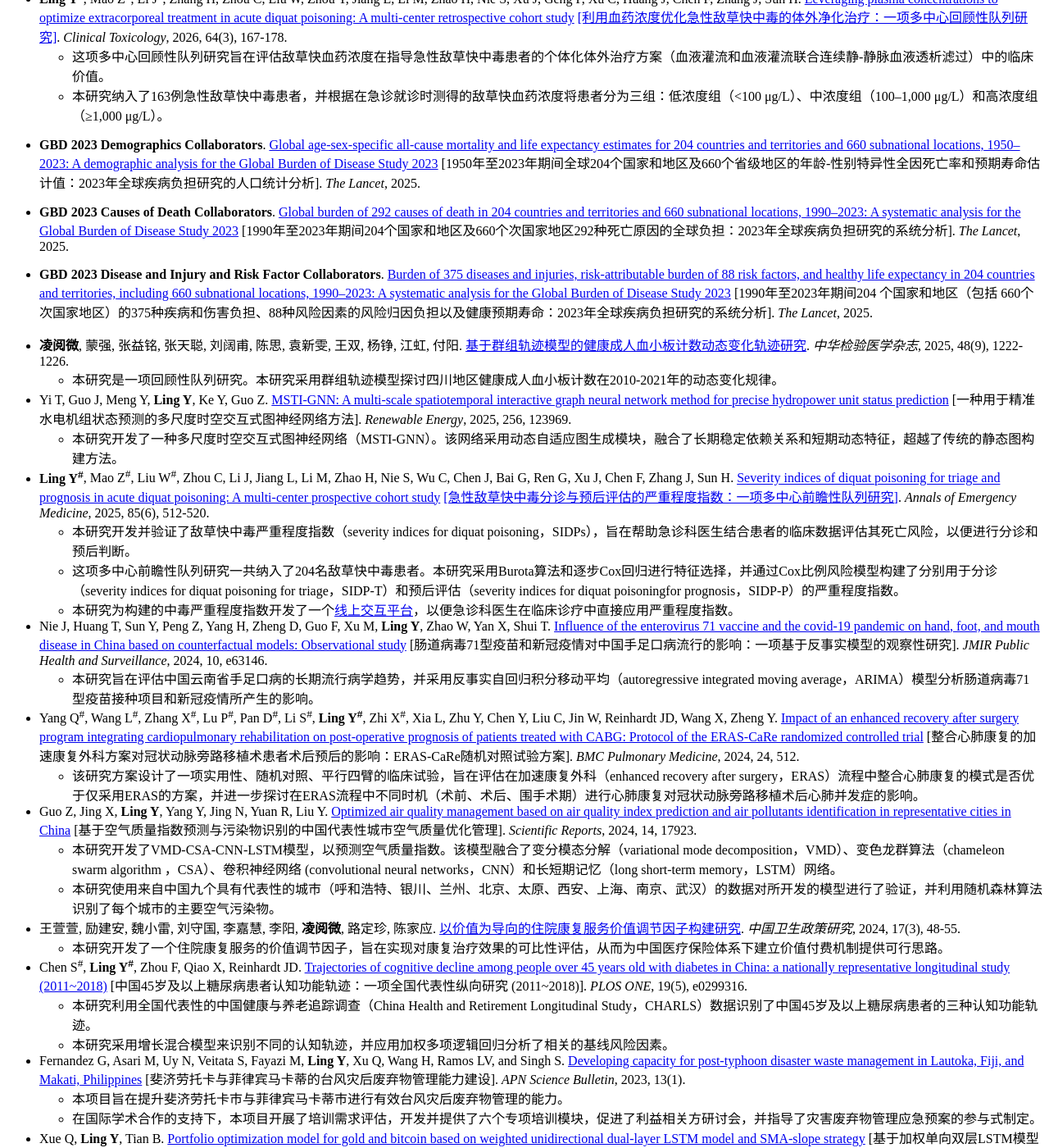
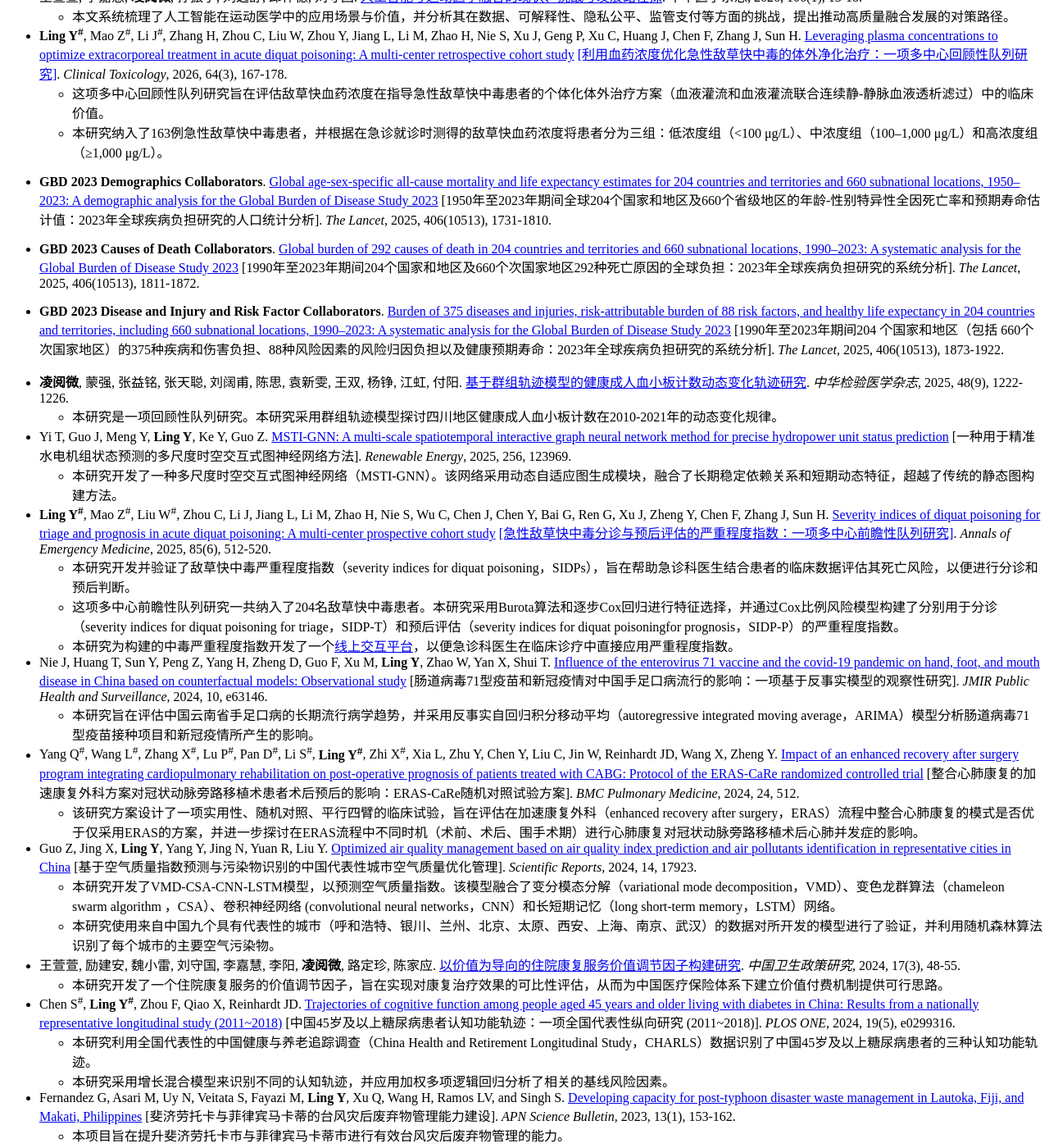
Before and after one commit to lingyuewei/lingyuewei.github.io, a Jekyll site: the page built from _pages/includes/pub.md, in a window 1280 px wide and 1400 px high, scrolled down 1223 px. Shown: the whole window at 82% size. Built offline with Jekyll 4.4.1, drawn with Linux system fonts in a browser that asks for light colours; our own code applies the rules of GitHub Pages for plain Markdown files; some of the changed text lies outside the part shown.

Commit message:
Update pub.md

```diff
--- a/_pages/includes/pub.md
+++ b/_pages/includes/pub.md
@@ -1,27 +1,29 @@
 # 📚出版物
+
+- **Ling Y<sup>#,*</sup>**, Shahmoon E<sup>#<sup>, Brandeau ML, Yamin D. [Missing data imputation for wearable time series](https://doi.org/10.1038/s41598-026-71659-z) [可穿戴设备时间序列数据的缺失值插补]. *Scientific Reports*, 2026.
 
 - Jing X, **Ling Y**, Jing R, Guo F, Yin F, Huang D, Zhang L, Yan X, Shui T. [Non-linear effects and lag patterns of eco-environmental factors on scrub typhus: A spatiotemporal analysis in Yunnan, China, 2015–2022](https://doi.org/10.1186/s13071-026-07547-2) [生态环境因素对恙虫病的非线性效应及滞后模式：基于中国云南省2015—2022年的时空分析]. *Parasites & Vectors*, 2026.
 
 - Guo Z, Jing X, Yi T, **Ling Y**, Li Q, Ma J. [A CEEMDAN-Transformer-BiLSTM framework for multi-scale urban water demand forecasting](https://doi.org/10.3390/su18126057) [一种用于多尺度城市用水需求预测的CEEMDAN-Transformer-BiLSTM框架]. *Sustainability*, 2026, 18(12), 6057.
 
-- He M, Liu K, Balakrishnan N, **Ling Y**. [Likelihood inference for semiparametric mixture cure generalized-Gamma frailty model](https://doi.org/10.1080/03610918.2026.2651419) [半参数混合治愈广义Gamma脆弱性模型的似然推断]. *Communications in Statistics - Simulation and Computation*, 2026, 1–16.
+- He M, Liu K, Balakrishnan N, **Ling Y**. [Likelihood inference for semiparametric mixture cure generalized-gamma frailty model](https://doi.org/10.1080/03610918.2026.2651419) [半参数混合治愈广义Gamma脆弱性模型的似然推断]. *Communications in Statistics - Simulation and Computation*, 2026, 1–16.
   - 本文提出了一种半参数混合治愈比例风险脆弱性模型，用于处理部分个体可能被治愈，同时又存在未观测异质性或组内相关性的生存数据。
 
 - Qiu J, Zheng H, Gu J, Wu L, Gong Z, **Ling Y**, Ran J, He M, Sun H. [Associations of urban heat island and its metabolomic profiles with all-cause and cause-specific mortality in middle-aged and older adults](https://doi.org/10.1016/j.ecoenv.2026.120062) [城市热岛及其代谢组学特征与中老年人全因死亡率和特定原因死亡率的关联性]. *Ecotoxicology and Environmental Safety*, 2026, 314, 120062.
   - 这项前瞻性队列研究旨在调查城市热岛暴露与城市居民死亡结果之间的关联，并确定介导这些关系的代谢途径。
 
-- 王萱萱, 李嘉慧, **凌阅微**, 孙振宇, 刘逸舒, 邱怀德. [人工智能与运动医学融合的现状、挑战与发展路径探](https://rs.yiigle.com/cmaid/1651566). 中华医学杂志, 2026, 106(1), 13-18.
+- 王萱萱, 李嘉慧, **凌阅微**, 孙振宇, 刘逸舒, 邱怀德, 刘守国. [人工智能与运动医学融合的现状、挑战与发展路径探](https://rs.yiigle.com/cmaid/1651566). 中华医学杂志, 2026, 106(1), 13-18.
   - 本文系统梳理了人工智能在运动医学中的应用场景与价值，并分析其在数据、可解释性、隐私公平、监管支付等方面的挑战，提出推动高质量融合发展的对策路径。
 
 - **Ling Y<sup>#</sup>**, Mao Z<sup>#</sup>, Li J<sup>#</sup>, Zhang H, Zhou C, Liu W, Zhou Y, Jiang L, Li M, Zhao H, Nie S, Xu J, Geng P, Xu C, Huang J, Chen F, Zhang J, Sun H. [Leveraging plasma concentrations to optimize extracorporeal treatment in acute diquat poisoning: A multi-center retrospective cohort study](https://doi.org/10.1080/15563650.2025.2591798) [[利用血药浓度优化急性敌草快中毒的体外净化治疗：一项多中心回顾性队列研究]](https://mp.weixin.qq.com/s/gS66yYFcwIj_nkaUdg428g). *Clinical Toxicology*, 2026, 64(3), 167-178.
   - 这项多中心回顾性队列研究旨在评估敌草快血药浓度在指导急性敌草快中毒患者的个体化体外治疗方案（血液灌流和血液灌流联合连续静-静脉血液透析滤过）中的临床价值。
   - 本研究纳入了163例急性敌草快中毒患者，并根据在急诊就诊时测得的敌草快血药浓度将患者分为三组：低浓度组（<100 μg/L）、中浓度组（100–1,000 μg/L）和高浓度组（≥1,000 μg/L）。
 
--	**GBD 2023 Demographics Collaborators**. [Global age-sex-specific all-cause mortality and life expectancy estimates for 204 countries and territories and 660 subnational locations, 1950–2023: A demographic analysis for the Global Burden of Disease Study 2023](https://www.thelancet.com/journals/lancet/article/PIIS0140-6736(25)01330-3/fulltext) [1950年至2023年期间全球204个国家和地区及660个省级地区的年龄-性别特异性全因死亡率和预期寿命估计值：2023年全球疾病负担研究的人口统计分析]. *The Lancet*, 2025.
+-	**GBD 2023 Demographics Collaborators**. [Global age-sex-specific all-cause mortality and life expectancy estimates for 204 countries and territories and 660 subnational locations, 1950–2023: A demographic analysis for the Global Burden of Disease Study 2023](https://www.thelancet.com/journals/lancet/article/PIIS0140-6736(25)01330-3/fulltext) [1950年至2023年期间全球204个国家和地区及660个省级地区的年龄-性别特异性全因死亡率和预期寿命估计值：2023年全球疾病负担研究的人口统计分析]. *The Lancet*, 2025, 406(10513), 1731-1810.
 
--	**GBD 2023 Causes of Death Collaborators**. [Global burden of 292 causes of death in 204 countries and territories and 660 subnational locations, 1990–2023: A systematic analysis for the Global Burden of Disease Study 2023](https://www.thelancet.com/journals/lancet/article/PIIS0140-6736(25)01917-8/fulltext) [1990年至2023年期间204个国家和地区及660个次国家地区292种死亡原因的全球负担：2023年全球疾病负担研究的系统分析]. *The Lancet*, 2025.
+-	**GBD 2023 Causes of Death Collaborators**. [Global burden of 292 causes of death in 204 countries and territories and 660 subnational locations, 1990–2023: A systematic analysis for the Global Burden of Disease Study 2023](https://www.thelancet.com/journals/lancet/article/PIIS0140-6736(25)01917-8/fulltext) [1990年至2023年期间204个国家和地区及660个次国家地区292种死亡原因的全球负担：2023年全球疾病负担研究的系统分析]. *The Lancet*, 2025, 406(10513), 1811-1872.
 
--	**GBD 2023 Disease and Injury and Risk Factor Collaborators**. [Burden of 375 diseases and injuries, risk-attributable burden of 88 risk factors, and healthy life expectancy in 204 countries and territories, including 660 subnational locations, 1990–2023: A systematic analysis for the Global Burden of Disease Study 2023](https://www.thelancet.com/journals/lancet/article/PIIS0140-6736(25)01637-X/fulltext) [1990年至2023年期间204 个国家和地区（包括 660个次国家地区）的375种疾病和伤害负担、88种风险因素的风险归因负担以及健康预期寿命：2023年全球疾病负担研究的系统分析]. *The Lancet*, 2025.
+-	**GBD 2023 Disease and Injury and Risk Factor Collaborators**. [Burden of 375 diseases and injuries, risk-attributable burden of 88 risk factors, and healthy life expectancy in 204 countries and territories, including 660 subnational locations, 1990–2023: A systematic analysis for the Global Burden of Disease Study 2023](https://www.thelancet.com/journals/lancet/article/PIIS0140-6736(25)01637-X/fulltext) [1990年至2023年期间204 个国家和地区（包括 660个次国家地区）的375种疾病和伤害负担、88种风险因素的风险归因负担以及健康预期寿命：2023年全球疾病负担研究的系统分析]. *The Lancet*, 2025, 406(10513), 1873-1922.
 
 - **凌阅微**, 蒙强, 张益铭, 张天聪, 刘阔甫, 陈思, 袁新雯, 王双, 杨铮, 江虹, 付阳. [基于群组轨迹模型的健康成人血小板计数动态变化轨迹研究](https://d.wanfangdata.com.cn/periodical/zhyxjy202509016). *中华检验医学杂志*, 2025, 48(9), 1222-1226.
   - 本研究是一项回顾性队列研究。本研究采用群组轨迹模型探讨四川地区健康成人血小板计数在2010-2021年的动态变化规律。
@@ -29,7 +31,7 @@
 - Yi T, Guo J, Meng Y, **Ling Y**, Ke Y, Guo Z. [MSTI-GNN: A multi-scale spatiotemporal interactive graph neural network method for precise hydropower unit status prediction](https://doi.org/10.1016/j.renene.2025.123969) [一种用于精准水电机组状态预测的多尺度时空交互式图神经网络方法]. *Renewable Energy*, 2025, 256, 123969.
   - 本研究开发了一种多尺度时空交互式图神经网络（MSTI-GNN）。该网络采用动态自适应图生成模块，融合了长期稳定依赖关系和短期动态特征，超越了传统的静态图构建方法。
 
-- **Ling Y<sup>#</sup>**, Mao Z<sup>#</sup>, Liu W<sup>#</sup>, Zhou C, Li J, Jiang L, Li M, Zhao H, Nie S, Wu C, Chen J, Bai G, Ren G, Xu J, Chen F, Zhang J, Sun H. [Severity indices of diquat poisoning for triage and prognosis in acute diquat poisoning: A multi-center prospective cohort study](https://doi.org/10.1016/j.annemergmed.2025.02.022) [[急性敌草快中毒分诊与预后评估的严重程度指数：一项多中心前瞻性队列研究]](https://mp.weixin.qq.com/s/MCAnXHPvmi6ER1acYU7GFA). *Annals of Emergency Medicine*, 2025, 85(6), 512-520.
+- **Ling Y<sup>#</sup>**, Mao Z<sup>#</sup>, Liu W<sup>#</sup>, Zhou C, Li J, Jiang L, Li M, Zhao H, Nie S, Wu C, Chen J, Chen Y, Bai G, Ren G, Xu J, Zheng Y, Chen F, Zhang J, Sun H. [Severity indices of diquat poisoning for triage and prognosis in acute diquat poisoning: A multi-center prospective cohort study](https://doi.org/10.1016/j.annemergmed.2025.02.022) [[急性敌草快中毒分诊与预后评估的严重程度指数：一项多中心前瞻性队列研究]](https://mp.weixin.qq.com/s/MCAnXHPvmi6ER1acYU7GFA). *Annals of Emergency Medicine*, 2025, 85(6), 512-520.
   - 本研究开发并验证了敌草快中毒严重程度指数（severity indices for diquat poisoning，SIDPs），旨在帮助急诊科医生结合患者的临床数据评估其死亡风险，以便进行分诊和预后判断。
   - 这项多中心前瞻性队列研究一共纳入了204名敌草快中毒患者。本研究采用Burota算法和逐步Cox回归进行特征选择，并通过Cox比例风险模型构建了分别用于分诊（severity indices for diquat poisoning for triage，SIDP-T）和预后评估（severity indices for diquat poisoningfor prognosis，SIDP-P）的严重程度指数。
   - 本研究为构建的中毒严重程度指数开发了一个[线上交互平台](https://severityindexofdiquatpoisoning.streamlit.app/)，以便急诊科医生在临床诊疗中直接应用严重程度指数。
@@ -43,14 +45,15 @@
 - Guo Z, Jing X, **Ling Y**, Yang Y, Jing N, Yuan R, Liu Y. [Optimized air quality management based on air quality index prediction and air pollutants identification in representative cities in China](https://doi.org/10.1038/s41598-024-68972-w) [基于空气质量指数预测与污染物识别的中国代表性城市空气质量优化管理]. *Scientific Reports*, 2024, 14, 17923.
   - 本研究开发了VMD-CSA-CNN-LSTM模型，以预测空气质量指数。该模型融合了变分模态分解（variational mode decomposition，VMD）、变色龙群算法（chameleon swarm algorithm ，CSA）、卷积神经网络 (convolutional neural networks，CNN）和长短期记忆（long short-term memory，LSTM）网络。
   - 本研究使用来自中国九个具有代表性的城市（呼和浩特、银川、兰州、北京、太原、西安、上海、南京、武汉）的数据对所开发的模型进行了验证，并利用随机森林算法识别了每个城市的主要空气污染物。
+
 - 王萱萱, 励建安, 魏小雷, 刘守国, 李嘉慧, 李阳, **凌阅微**, 路定珍, 陈家应. [以价值为导向的住院康复服务价值调节因子构建研究](http://journal.healthpolicy.cn/html/20240307.htm). *中国卫生政策研究*, 2024, 17(3), 48-55.
   - 本研究开发了一个住院康复服务的价值调节因子，旨在实现对康复治疗效果的可比性评估，从而为中国医疗保险体系下建立价值付费机制提供可行思路。
 
-- Chen S<sup>#</sup>, **Ling Y<sup>#</sup>**, Zhou F, Qiao X, Reinhardt JD. [Trajectories of cognitive decline among people over 45 years old with diabetes in China: a nationally representative longitudinal study (2011~2018)](https://doi.org/10.1371/journal.pone.0299316) [中国45岁及以上糖尿病患者认知功能轨迹：一项全国代表性纵向研究 (2011~2018)]. *PLOS ONE*, 19(5), e0299316.
+- Chen S<sup>#</sup>, **Ling Y<sup>#</sup>**, Zhou F, Qiao X, Reinhardt JD. [Trajectories of cognitive function among people aged 45 years and older living with diabetes in China: Results from a nationally representative longitudinal study (2011~2018)](https://doi.org/10.1371/journal.pone.0299316) [中国45岁及以上糖尿病患者认知功能轨迹：一项全国代表性纵向研究 (2011~2018)]. *PLOS ONE*, 2024, 19(5), e0299316.
   - 本研究利用全国代表性的中国健康与养老追踪调查（China Health and Retirement Longitudinal Study，CHARLS）数据识别了中国45岁及以上糖尿病患者的三种认知功能轨迹。
   - 本研究采用增长混合模型来识别不同的认知轨迹，并应用加权多项逻辑回归分析了相关的基线风险因素。
 
-- Fernandez G, Asari M, Uy N, Veitata S, Fayazi M, **Ling Y**, Xu Q, Wang H, Ramos LV, and Singh S. [Developing capacity for post-typhoon disaster waste management in Lautoka, Fiji, and Makati, Philippines](https://www.apn-gcr.org/bulletin/article/developing-capacity-for-post-typhoon-disaster-waste-management-in-lautoka-fiji-and-makati-philippines/) [斐济劳托卡与菲律宾马卡蒂的台风灾后废弃物管理能力建设]. *APN Science Bulletin*, 2023, 13(1).
+- Fernandez G, Asari M, Uy N, Veitata S, Fayazi M, **Ling Y**, Xu Q, Wang H, Ramos LV, and Singh S. [Developing capacity for post-typhoon disaster waste management in Lautoka, Fiji, and Makati, Philippines](https://www.apn-gcr.org/bulletin/article/developing-capacity-for-post-typhoon-disaster-waste-management-in-lautoka-fiji-and-makati-philippines/) [斐济劳托卡与菲律宾马卡蒂的台风灾后废弃物管理能力建设]. *APN Science Bulletin*, 2023, 13(1), 153-162.
   - 本项目旨在提升斐济劳托卡市与菲律宾马卡蒂市进行有效台风灾后废弃物管理的能力。
   - 在国际学术合作的支持下，本项目开展了培训需求评估，开发并提供了六个专项培训模块，促进了利益相关方研讨会，并指导了灾害废弃物管理应急预案的参与式制定。
 
```
Also changed, not shown: other parts of _pages/includes/pub.md (+2 -1 lines).
